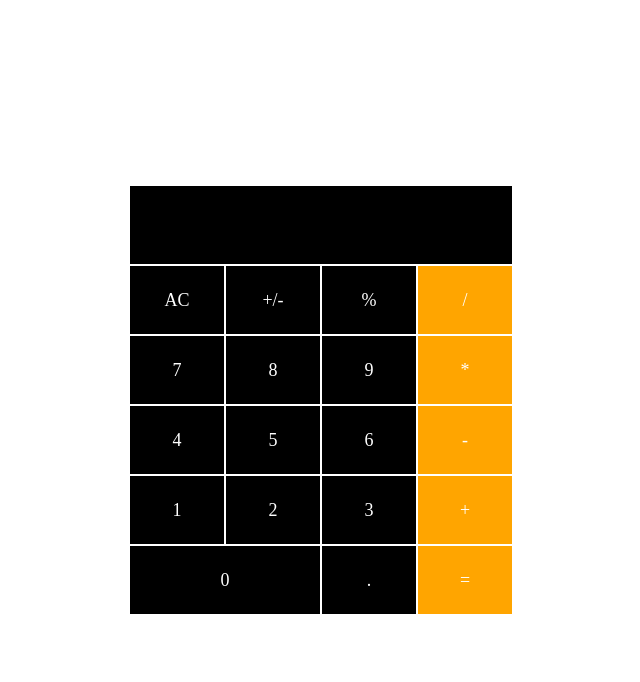
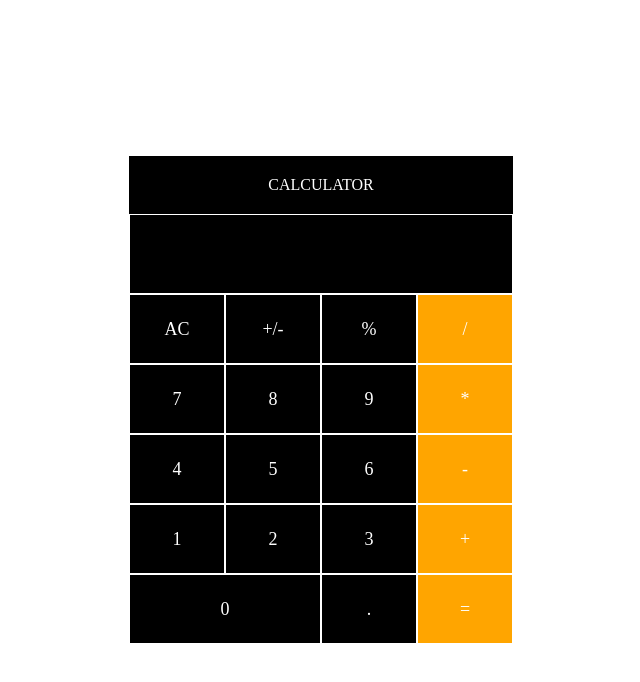
Before and after one commit to IceAge95/calculator, a plain HTML site: page index.html in a window 1280 px wide. Shown: the whole page, without its empty margins (319-959 px from the left). Drawn offline with Linux system fonts and the light colour scheme.

Commit message:
second commit

```diff
--- a/css/style.scss
+++ b/css/style.scss
@@ -18,6 +18,12 @@
   width: 30%;
   display: flex;
   flex-direction: column;
+  &__title {
+    background-color: black;
+    color: white;
+    text-align: center;
+    padding: 20px 0px;
+  }
   &__input {
     width: 100%;
     height: 80px;
--- a/index.html
+++ b/index.html
@@ -13,12 +13,13 @@
 <body>
     <div class="container">
         <div class="card">
+            <div class="card__title">CALCULATOR</div>
             <div class="card__screen">
                 <input class="card__input" type="text" disabled>
             </div>
             <div class="card__keypad">
                 <div id=" " class="number card__key clear">AC</div>
-                <div class="number card__key">+/-</div>
+                <div id="-" class="number card__key">+/-</div>
                 <div id="%" class="number card__key">%</div>
                 <div id="/" class="operator card__key">/</div>
 
```
Also changed, not shown: css/style.css, 1 other file.
